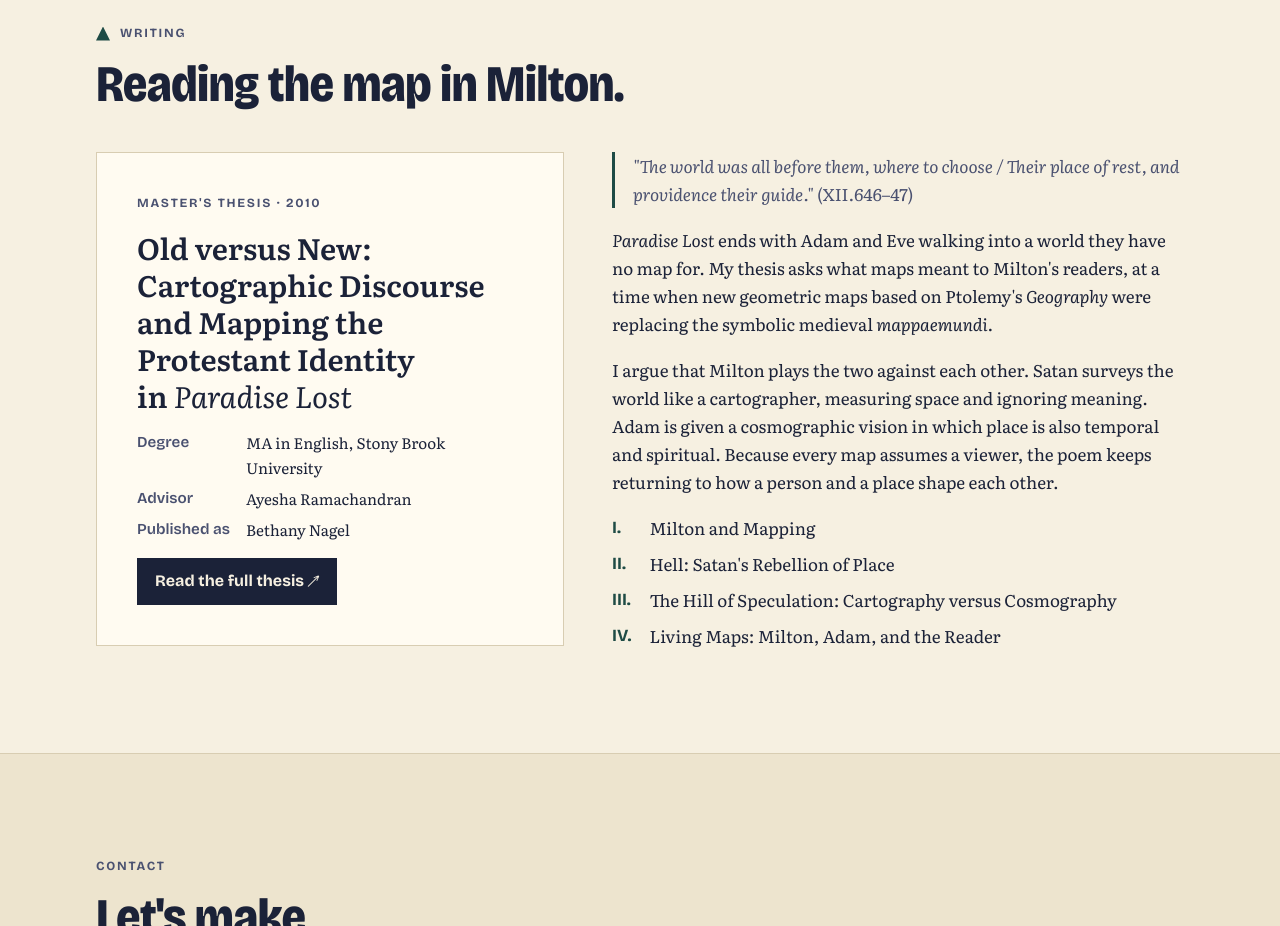
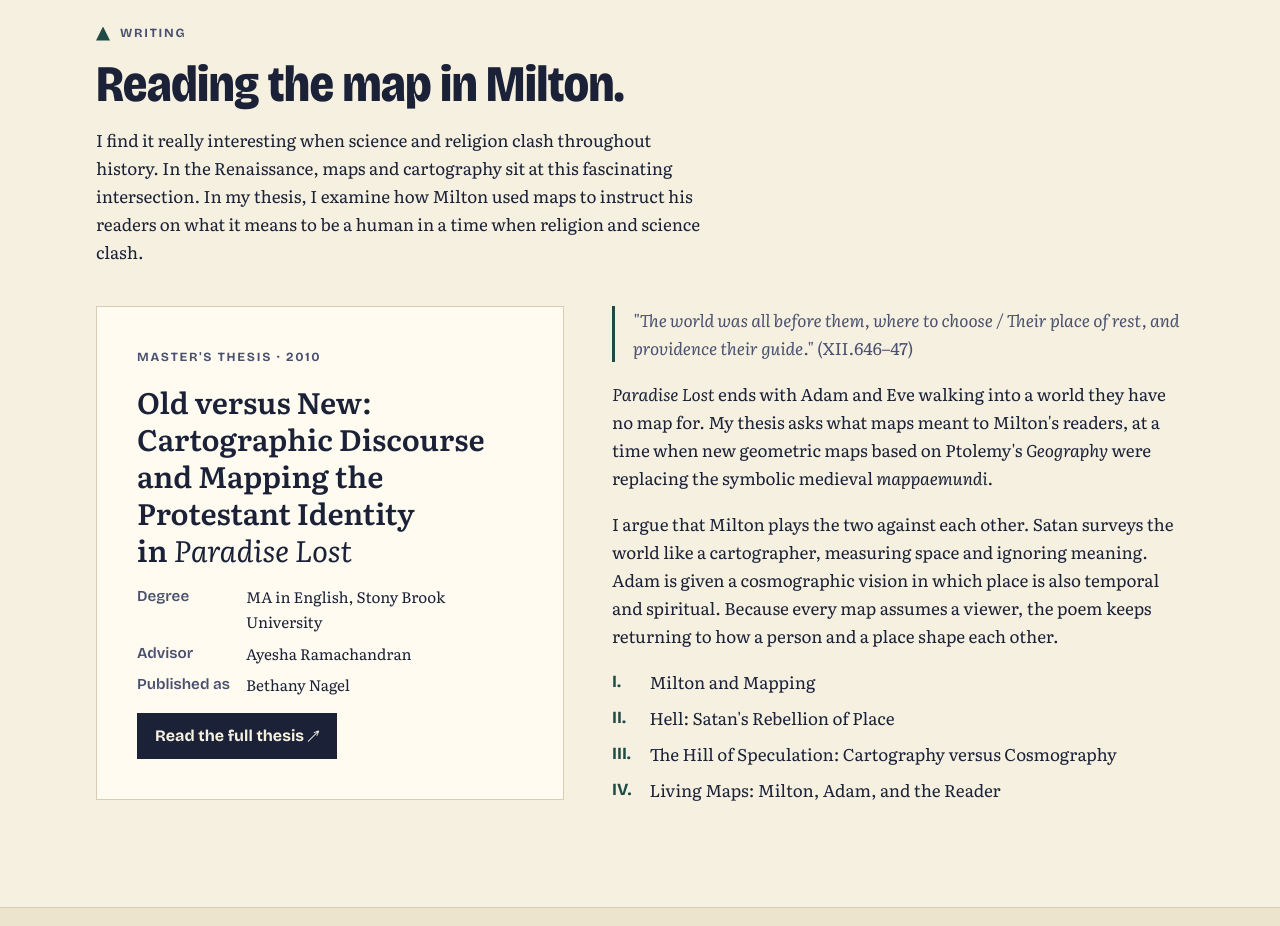
Before and after one commit to bethanyhills/bethanyhills.github.io, a plain HTML site: page index.html in a window 1280 px wide. Shown: the part 7680-8606 px from the top of the page. Drawn offline with nearby package versions, Linux system fonts and the light colour scheme.

Commit message:
Add Beth's intro to the Writing section
Co-Authored-By: Claude Opus 5.5 <noreply@anthropic.com>
Claude-Session: https://claude.ai/code/session_01QdESraRUKfaT5EFyexkDnD

```diff
--- a/index.html
+++ b/index.html
@@ -491,6 +491,7 @@ footer .wrap { display: flex; justify-content: space-between; gap: 12px; flex-wr
       <div class="band-head">
         <span class="label"><i class="sym w"></i>Writing</span>
         <h2>Reading the map in Milton.</h2>
+        <p>I find it really interesting when science and religion clash throughout history. In the Renaissance, maps and cartography sit at this fascinating intersection. In my thesis, I examine how Milton used maps to instruct his readers on what it means to be a human in a time when religion and science clash.</p>
       </div>
       <div class="thesis">
         <div class="title-card">
```
